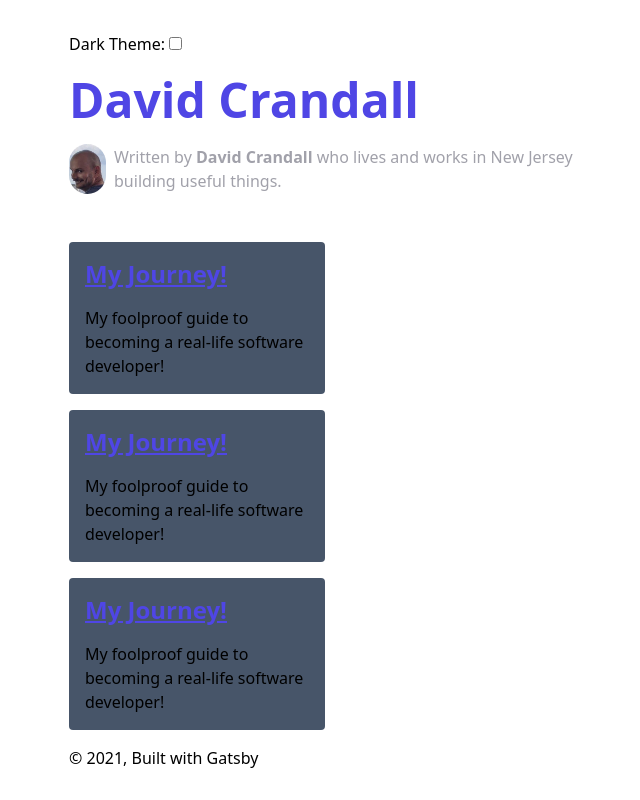
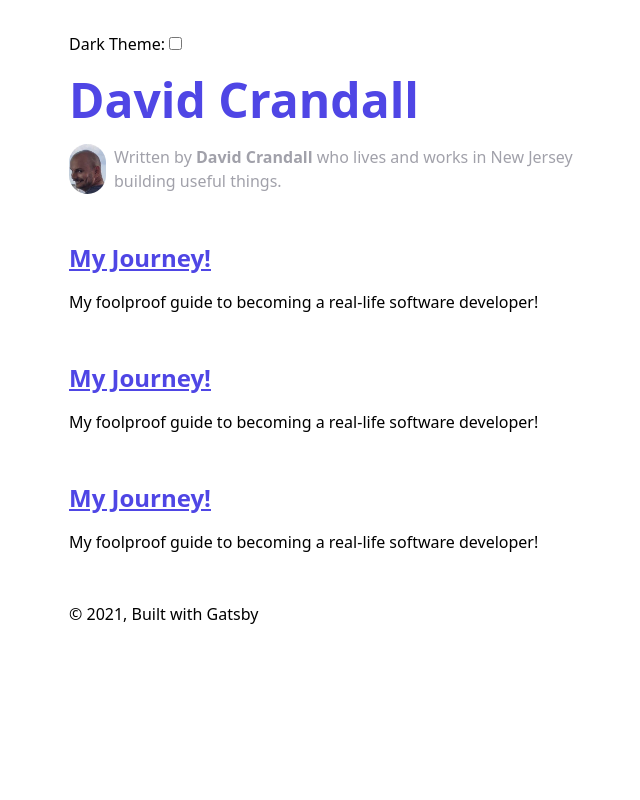
Before and after one commit to dacrands/tailwind-blog, a Gatsby site: page / in a window 1280 px wide. Shown: the whole page, without its empty margins (315-955 px from the left). Built offline with nearby package versions, Linux system fonts and the light colour scheme; Gatsby itself is replaced by a stand-in of ours.

Commit message:
Remove unused style-tag, update li classes

```diff
--- a/src/pages/index.js
+++ b/src/pages/index.js
@@ -27,12 +27,12 @@ const BlogIndex = ({ data, location }) => {
     <Layout location={location} title={siteTitle}>
       <Seo title="All posts" />
       <Bio />
-      <ol style={{ listStyle: `none` }} className="mt-12">
+      <ol className="mt-12">
         {posts.map(post => {
           const title = post.frontmatter.title || post.fields.slug
 
           return (
-            <li key={post.fields.slug} className="bg-slate-600 p-4 mb-4 w-1/2 rounded">
+            <li key={post.fields.slug} className="mb-12 rounded">
               <article
                 itemScope
                 itemType="http://schema.org/Article"
```
